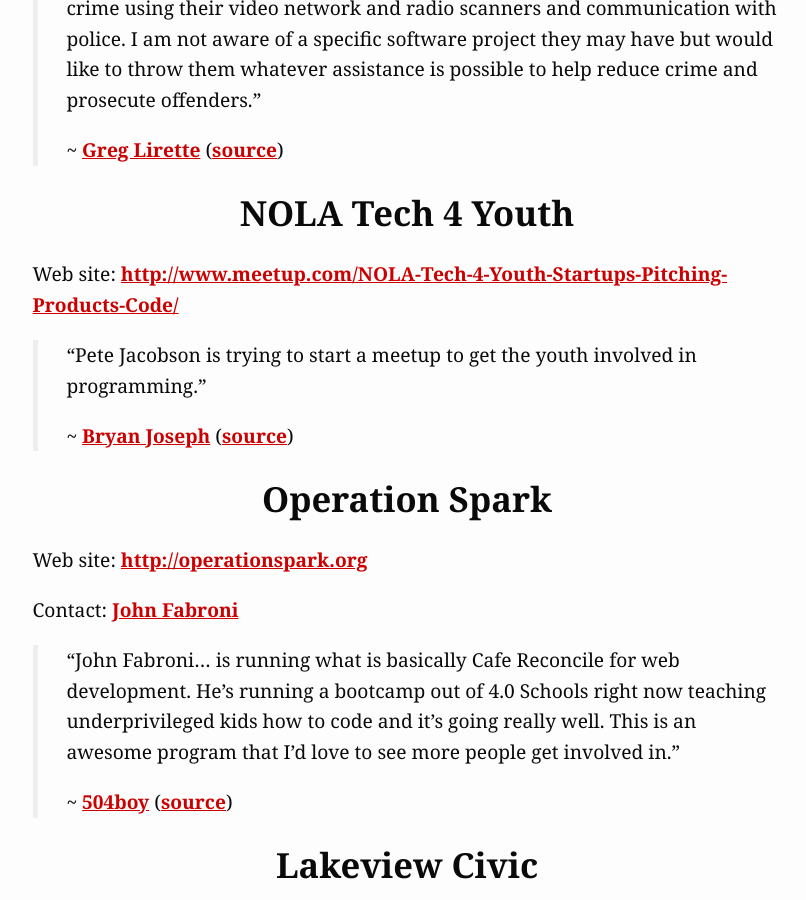
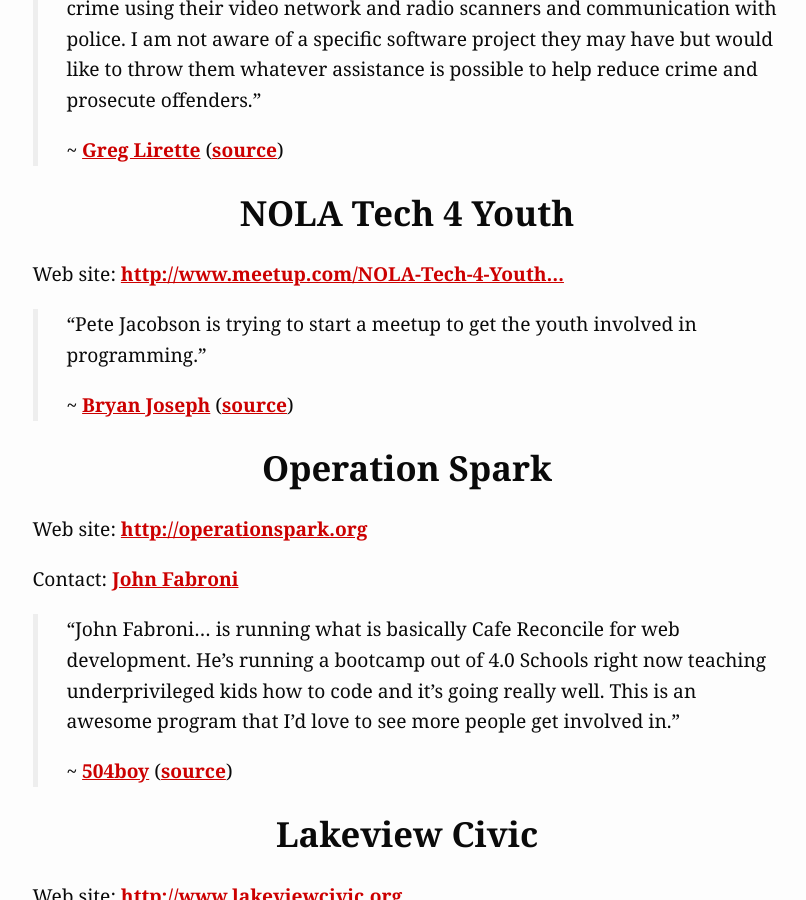
Before and after one commit to neworleans/neworleans.github.io, a Jekyll site: the page built from projects.md, in a window 1280 px wide and 900 px high, scrolled down 444 px. Shown: the whole window, without its empty margins (233-1039 px from the left). Built offline with Jekyll 4.4.1, drawn with Linux system fonts in a browser that asks for light colours; some of the changed lines change nothing that is shown.

Commit message:
Shortened NOLA Tech 4 Youth link text on Projects page

```diff
--- a/projects.md
+++ b/projects.md
@@ -15,7 +15,7 @@
 
 ## NOLA Tech 4 Youth
 
-Web site: [http://www.meetup.com/NOLA-Tech-4-Youth-Startups-Pitching-Products-Code/](http://www.meetup.com/NOLA-Tech-4-Youth-Startups-Pitching-Products-Code/)
+Web site: [http://www.meetup.com/NOLA-Tech-4-Youth...](http://www.meetup.com/NOLA-Tech-4-Youth-Startups-Pitching-Products-Code/)
 
 > "Pete Jacobson is trying to start a meetup to get the youth involved in programming."
 >
```
